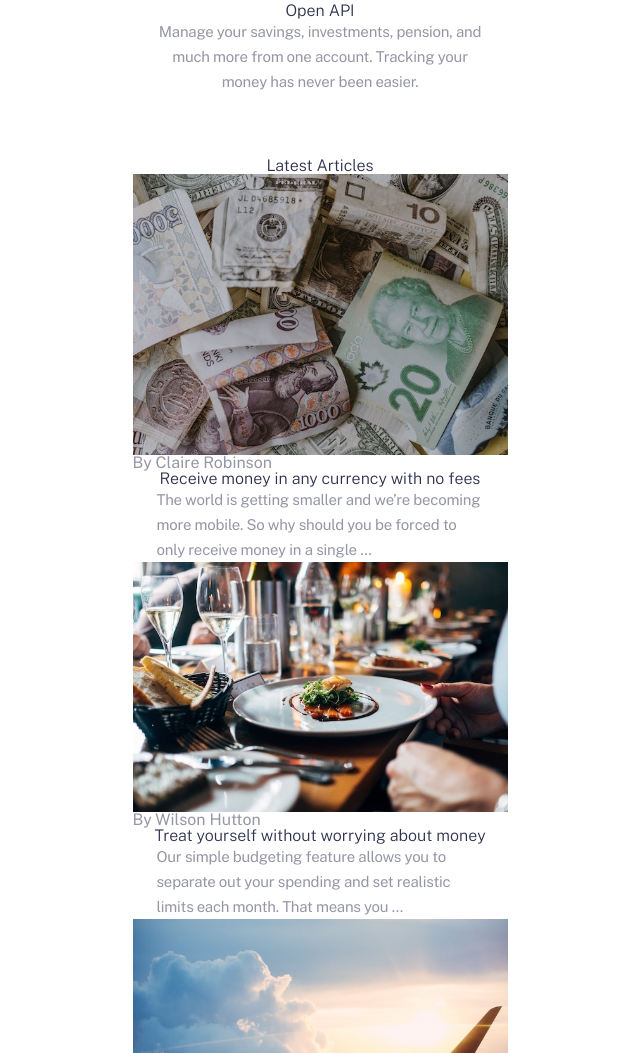
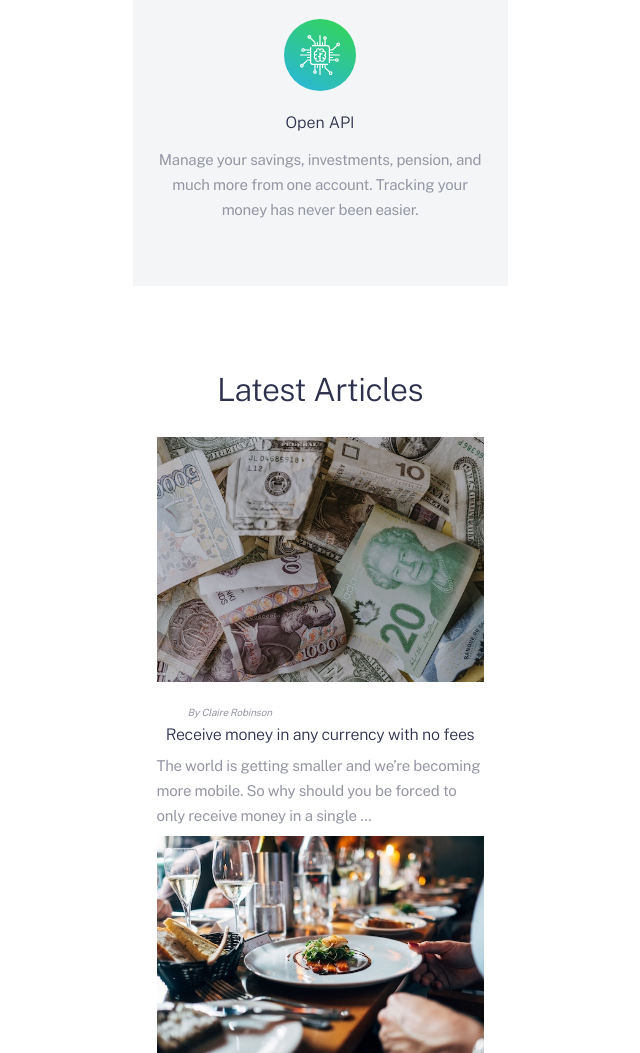
Before and after one commit to CindyAnnRoberts/easybank, a plain HTML site: page index.html in a window 1280 px wide. Shown: the part 1747-2800 px from the top of the page, without its empty margins (320-960 px from the left). Drawn offline with nearby package versions, Linux system fonts and the light colour scheme.

Commit message:
Add bg color , padding and margin  to #secondaryContent

```diff
--- a/index.html
+++ b/index.html
@@ -8,7 +8,7 @@
 
     <link rel="icon" type="image/png" sizes="32x32" href="./images/favicon-32x32.png">
 
-    <title>Frontend Mentor | Easybank landing page</title>
+    <title>Easybank</title>
     <link rel="stylesheet" href="style.css">
     <link rel="preconnect" href="https://fonts.googleapis.com">
     <link rel="preconnect" href="https://fonts.gstatic.com" crossorigin>
--- a/style.css
+++ b/style.css
@@ -189,7 +189,6 @@ header p{
     z-index: 100;
     margin-top: -135px;
     clip-path: inset(135px 0 0 0);
-
  }
 
  main p{
@@ -207,12 +206,18 @@ header p{
     margin-bottom: 88px;
     border-radius: 50px;
  }
+ #secondaryContent{
+    background-color: #F4F5F7;
+    padding-top: 64px;
+    margin-bottom: 88px;
+ }
  #secondaryContent section:first-of-type{
-    /* border: 1px solid lime; */
     padding-top: 24px;
  }
+ #secondaryContent h3{
+    margin-bottom: 16px;
+ }
  #secondaryContent section:last-of-type{
-    /* border: 1px solid pink; */
     padding-bottom: 64px;
  }
  #secondaryContent section svg{
@@ -224,11 +229,34 @@ header p{
  section p{
     text-align: center;
  }
+ article h2{
+    font-size: 32px;
+    letter-spacing: -0.57px;
+    margin-bottom: 31px;
+ }
 
+
+  article h4{
+    font-size: 16px;
+    line-height: 20px;
+    letter-spacing: -0.29px;
+    margin-bottom: 8px;
+ }
+ article p{
+    margin-bottom: 8px;
+ }
  figure{
-    margin: 0;
+    margin: 0 24px;
     padding: 0;
  }
+ figcaption{
+    padding:25px 0 8px;
+    font-size: 10px;
+    font-style: italic;
+    letter-spacing: -0.16px;
+    margin-left: 31px;
+ }
+
  .attribution {
     font-size: 11px;
     text-align: center;
```
